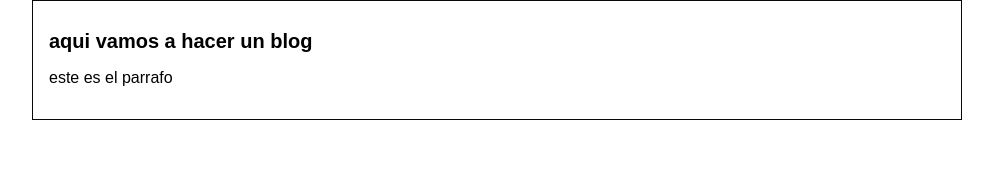
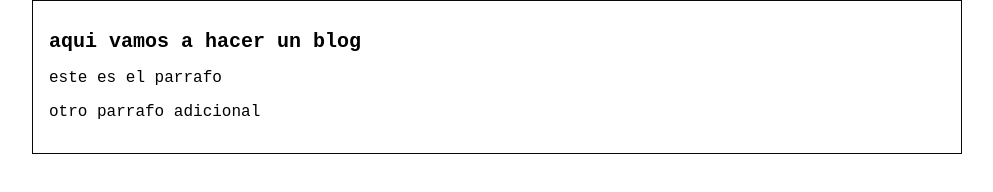
Before and after one commit to Juanandresdeedee/blog-, a plain HTML site: page index.html in a window 1280 px wide. Shown: the whole page, without its empty margins (143-1136 px from the left). Drawn offline with Linux system fonts and the light colour scheme.

Commit message:
agregado el contenido adicional rama master

```diff
--- a/css/stilos.css
+++ b/css/stilos.css
@@ -1,7 +1,7 @@
 body {
     color: black;
     text-align: center;
-    font-family: Arial, Helvetica, sans-serif;
+    font-family: 'Courier New', Courier, monospace;
     font-size: 16px;
     margin: 0;
     padding: 0;
--- a/index.html
+++ b/index.html
@@ -10,7 +10,7 @@
      <div id="container">
         <div id="post">
            <h1>aqui vamos a hacer un blog </h1>
-           <p>este es el parrafo</p>
+           <p>este es el parrafo</p><p>otro parrafo adicional</p>
         </div>
      </div>
 </body>
```
